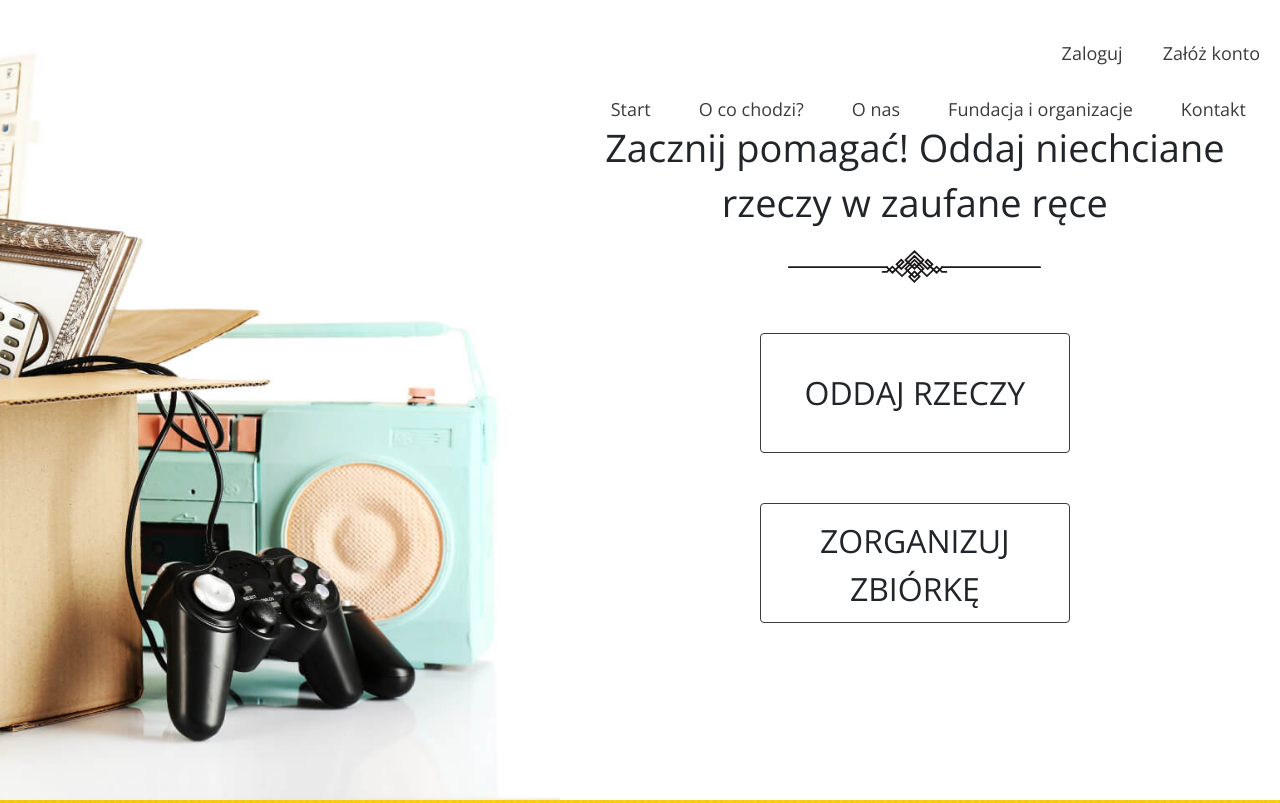
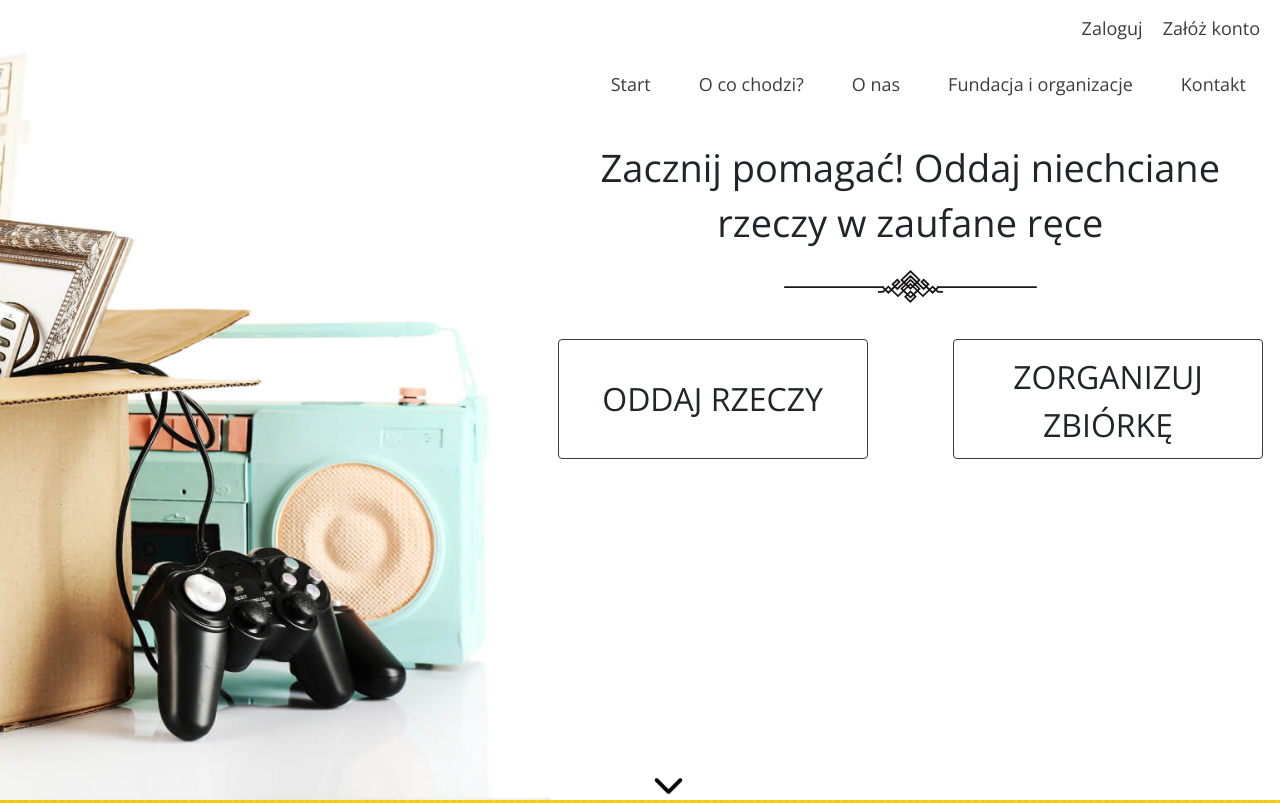
Before and after one commit to kamila-pie/oddam-w-dobre-rece, a React (Create React App) app in the folder myapp/: page / in a window 1280 px wide. Shown: the top 803 px of the page. Built offline with nearby package versions, Linux system fonts and the light colour scheme.

Commit message:
scrolling section plus scroll to bottom and to top with small animation

```diff
--- a/myapp/src/components/HomeContact/HomeFooter.js
+++ b/myapp/src/components/HomeContact/HomeFooter.js
@@ -1,13 +1,18 @@
 import React from 'react';
 import {Col, Row} from "react-bootstrap";
+import TitleDecor from "../elements/TitleDecor";
+import HomeContact from "./HomeContact";
+import {animateScroll as scroll} from "react-scroll";
+import arrowIcon from "../../assets/Icon-Arrow-Up.svg";
 import instagram from "../../assets/Instagram.svg";
 import fb from "../../assets/Facebook.svg";
-import TitleDecor from "../elements/TitleDecor";
-import HomeContact from "./HomeContact";
 
 const Footer = () => {
     return (
        <footer className={'footerContainer'} id={'sectionContact'}>
+           <div className={'arrowIconWrapperToTop'} onClick={() => scroll.scrollToTop()}>
+               <img className={'arrowIcon'} src={arrowIcon} alt={'arrow'}/>
+           </div>
            <TitleDecor text={'Skontaktuj się z nami'}/>
            <HomeContact/>
            <Row className={'footer'}>
--- a/myapp/src/components/HomeMain/HomeMain.js
+++ b/myapp/src/components/HomeMain/HomeMain.js
@@ -2,16 +2,25 @@ import React from "react";
 import TitleDecor from "../elements/TitleDecor";
 import Button from "../elements/Button";
 import HomeHeaderNav from "./HomeHeaderNav";
+import arrowIcon from "../../assets/Icon-Arrow-Down.svg";
+import {animateScroll as scroll} from "react-scroll";
 
 const HomeMain = () => {
     return (
         <section className={'homeSection'} id={'main'}>
+            <div className={'homeMainWrapper'}>
                 <div className={'homeBg'}/>
                 <div className={'homeMain'}>
                     <HomeHeaderNav/>
                     <TitleDecor text={'Zacznij pomagać! Oddaj niechciane rzeczy w zaufane ręce'} />
+                    <div className={'btnWrapper'}>
                         <Button text={'ODDAJ RZECZY'}/>
                         <Button text={'ZORGANIZUJ ZBIÓRKĘ'}/>
+                    </div>
+                </div>
+            </div>
+            <div className={'arrowIconWrapper'} onClick={() => scroll.scrollToBottom()}>
+                <img className={'arrowIcon'} src={arrowIcon} alt={'arrow'}/>
             </div>
         </section>
     )
--- a/myapp/src/components/elements/TitleDecor.js
+++ b/myapp/src/components/elements/TitleDecor.js
@@ -1,12 +1,17 @@
 import React from "react";
 import decor from "../../assets/Decoration.svg";
+import {Col, Row} from "react-bootstrap";
 
 const TitleDecor = (props) => {
     return (
-        <div className={'titleWrapper'}>
-            <h1>{props.text}</h1>
-            <img className={'decor'} src={decor} alt={'decor'}/>
-        </div>
+
+        <Row>
+            <Col className={'titleWrapper'}>
+                <h1>{props.text}</h1>
+                <img className={'decor'} src={decor} alt={'decor'}/>
+            </Col>
+        </Row>
+
     )
 }
 
--- a/myapp/src/scss/elements/_base.scss
+++ b/myapp/src/scss/elements/_base.scss
@@ -30,7 +30,7 @@ p {
   font-weight: lighter;
   font-size: 2rem;
   padding: 13px;
-  margin: 11px;
+  margin: 11px 7px;
 }
 
 .row {
--- a/myapp/src/scss/elements/_header.scss
+++ b/myapp/src/scss/elements/_header.scss
@@ -3,6 +3,7 @@
   display: flex;
   flex-direction: column;
   align-items: flex-end;
+  margin: 10px 0;
 }
 .navList {
   display: flex;
@@ -34,7 +35,7 @@
   .navListAuthEl {
     height: 36px;
     padding: 9px 10px;
-    margin: 35px 0 0 20px;
+    //margin: 35px 0 0 20px;
     &:hover {
       transition: .4s;
       border: 1px solid $color-accent;
--- a/myapp/src/scss/elements/_home.scss
+++ b/myapp/src/scss/elements/_home.scss
@@ -1,6 +1,11 @@
 .homeSection {
   display: flex;
+  flex-direction: column;
   height: 100vh;
+}
+
+.homeMainWrapper {
+  display: flex;
 }
 
 .homeBg {
@@ -10,11 +15,45 @@
   overflow: hidden;
   background-repeat: no-repeat;
   width: 800px;
+  height: 100vh;
 }
 
 .homeMain {
+  display: flex;
+  flex-direction: column;
   text-align: center;
   padding-right: 10px;
+}
+
+.btnWrapper {
+  display: flex;
+  justify-content: space-between;
+}
+
+.arrowIconWrapper{
+  margin: 0 auto;
+  position: absolute;
+  bottom: 0;
+  left: 50%;
+  cursor: pointer;
+  img {
+    animation: scrollTop 0.5s alternate ease infinite;
+  }
+}
+.arrowIconWrapperToTop {
+  margin: 0 auto;
+  cursor: pointer;
+  img {
+    animation: scrollTop 0.5s alternate ease infinite;
+  }
+}
+@keyframes scrollTop {
+  from {
+    transform: translateY(2px);
+  }
+  to {
+    transform: translateY(-1px);
+  }
 }
 
 .homeThreeCol {
@@ -46,12 +85,6 @@
   align-content: space-around;
   padding: 50px 0;
 }
-
-.btn {
-    text-align: center;
-    display: block;
-    margin: 50px auto;
-  }
 
 .stepsRowIcons {
   background-color: $color-primary;
```
Lines whose indentation alone changed are shown as unchanged.
